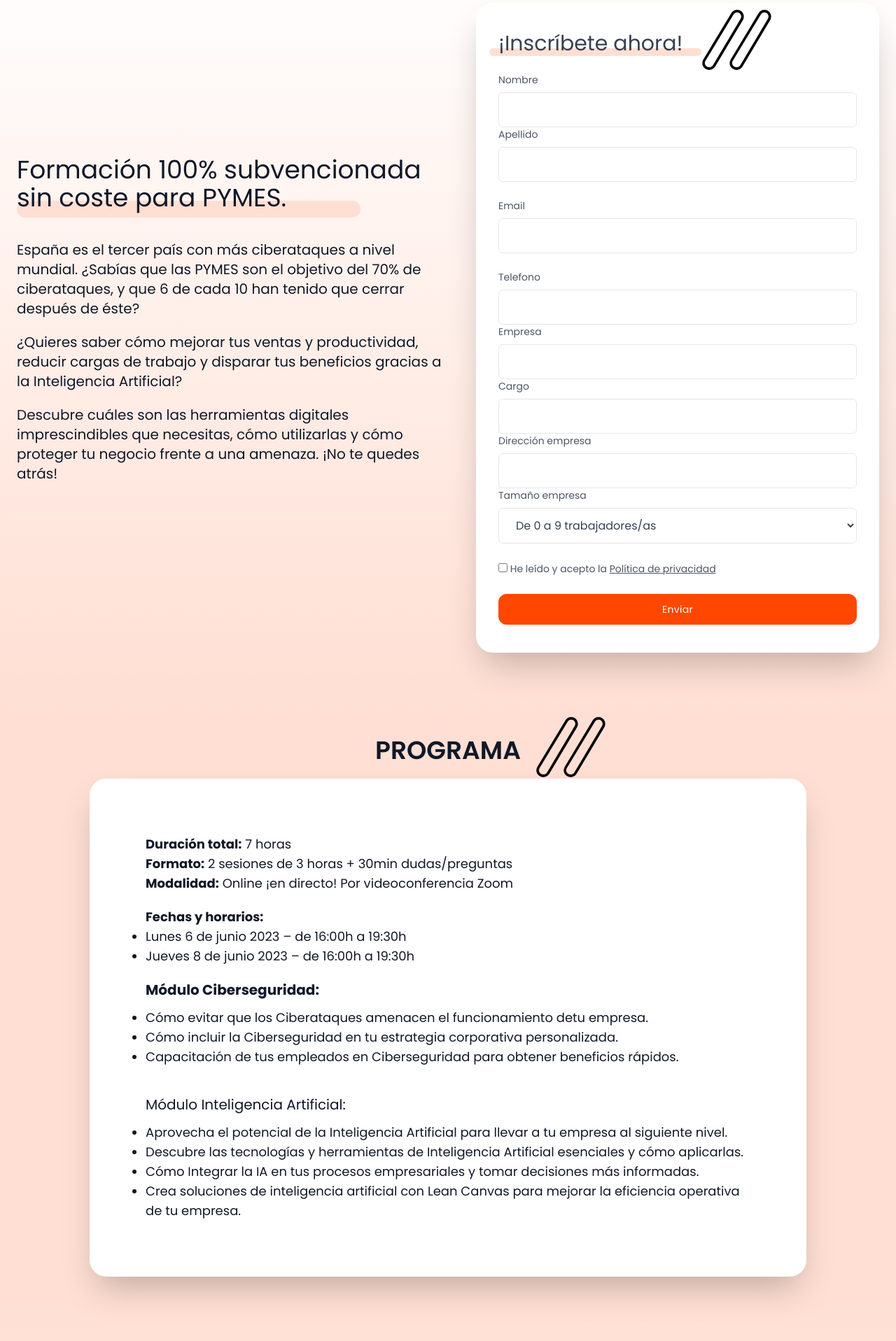
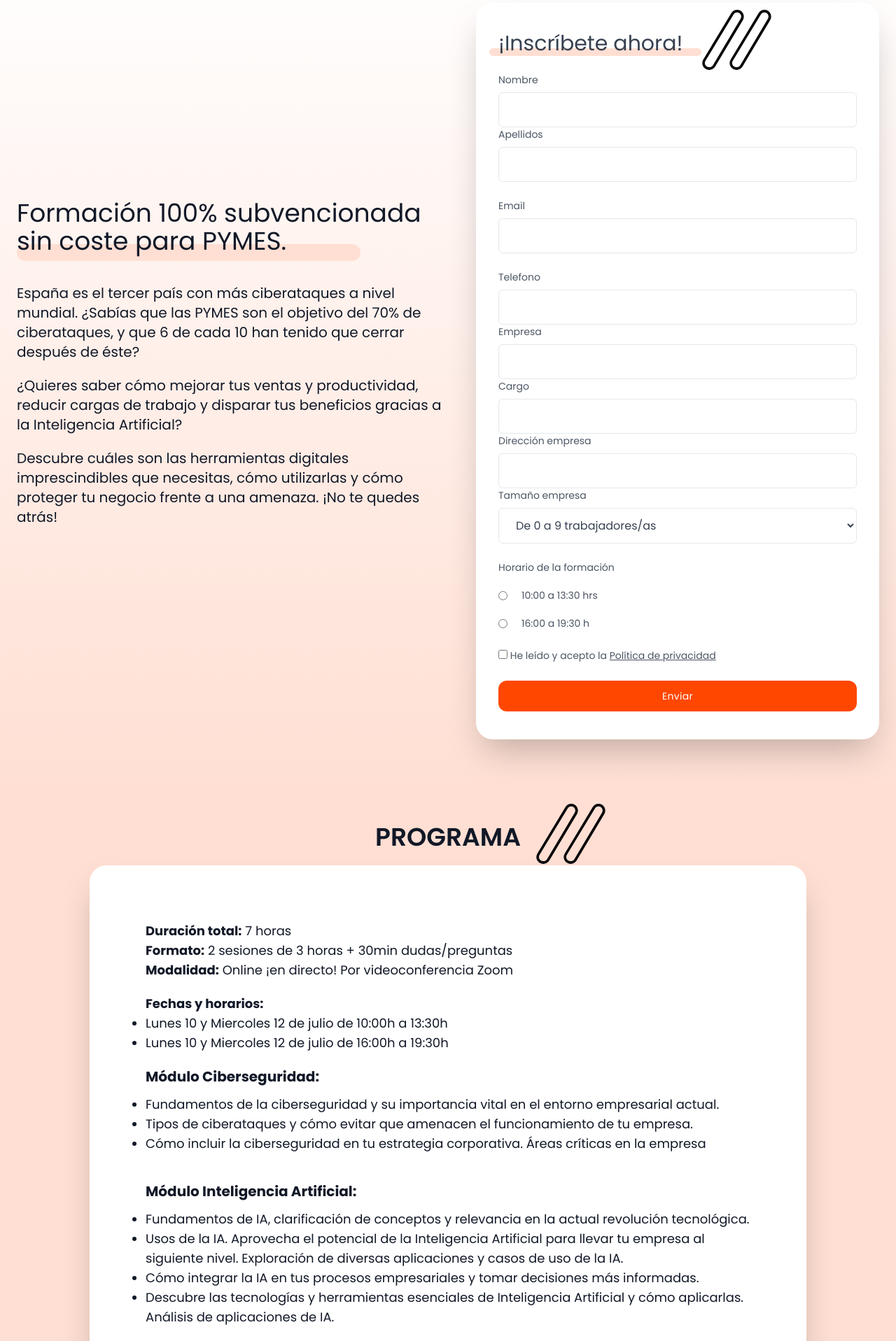
Before and after one commit to AndresEstebanPatino/landing-ai-f5, a Next.js app: page /cursos/ai-ciberseguridad-para-directivos in a window 1280 px wide. Shown: the part 880-2797 px from the top of the page at 70% size. Built offline with nearby package versions, Linux system fonts and the light colour scheme.

Commit message:
add schedule

```diff
--- a/src/components/FormMain.js
+++ b/src/components/FormMain.js
@@ -11,6 +11,7 @@ function FormMain(props) {
     const [company, setCompany] = useState('')
     const [rol, setRol] = useState('')
     const [companySize, setCompanySize] = useState('De 0 a 9 trabajadores/as')
+    const [schedule, setSchedule] = useState('')
     const [address, setAddress] = useState('')
     const [course, setCourse] = useState(`${props.curso}`)
     const [date, setDate] = useState(`${new Date().toJSON().slice(0, 10)}`)
@@ -28,8 +29,9 @@ function FormMain(props) {
         formData.append('address',address)
         formData.append('course',course)
         formData.append('date',date)
+        formData.append('schedule',schedule)
 
-        fetch('https://script.google.com/macros/s/AKfycbz9i6LweTvyp1SECiqp5ICOKQJcvRbudUG0-Lp0c9_7x4yDwRce3fLbTM-BSaAqca0x/exec', {
+        fetch('https://script.google.com/macros/s/AKfycbwJNb2REWPJW46gg3Nip-zY5WQHWPKFaWkEyjJJ0KMtpkfN5BvwBJcBgPBmx0D7tJ0V/exec', {
             mode: 'no-cors',
             method: "post",
             body: formData
@@ -61,7 +63,7 @@ else {
         </div>
 
         <div className="flex-1">
-        <label className="mb-2 block text-sm text-gray-600 ">Apellido</label>
+        <label className="mb-2 block text-sm text-gray-600 ">Apellidos</label>
         <input inputMode='text'  required pattern=".{2,}" value={lastName} onChange={e=> setLastName(e.target.value)} name='lastname' id='lastname' type="text" className="mt-2 block w-full rounded-md border border-gray-200 bg-white px-5 py-3 text-gray-700 focus:border-blue-400 focus:outline-none focus:ring focus:ring-blue-300 focus:ring-opacity-40 " />
         </div>
 
@@ -101,6 +103,21 @@ else {
         </div>
 
         <div className="mt-6 flex-1">
+        <label className="mb-2 block text-sm text-gray-600 ">Horario de la formación</label>
+        <div className='flex items-center gap-5 my-5'>
+            <input type="radio" name='schedule' id='schedulemati' required value='10:00 a 13:30 hrs' onChange={e=> setSchedule(e.target.value)}/>
+            <label className="text-sm text-gray-600 " for="schedulemati">10:00 a 13:30 hrs</label>
+        </div>
+
+        <div className='flex items-center gap-5 my-5'>
+            <input type="radio" name='schedule' id='scheduletarda' required value='16:00 a 19:30 h' onChange={e=> setSchedule(e.target.value)}/>
+            <label className="text-sm text-gray-600 " for="scheduletarda">16:00 a 19:30 h</label>
+        </div>
+
+
+        </div>
+
+        <div className="mt-6 flex-1">
         <input type='checkbox' required/>
         <label className="text-sm text-gray-600"> He leído y acepto la <a href='https://factoriaf5.org/politica-de-privacidad/' target='blank' className='underline'>Política de privacidad</a></label>
         </div>
--- a/src/pages/cursos/ai-ciberseguridad-para-directivos.js
+++ b/src/pages/cursos/ai-ciberseguridad-para-directivos.js
@@ -3,84 +3,109 @@ import FormMain from '@/components/FormMain';
 
 export default function Home() {
   return (
-    <main className='overflow-hidden'>
-
+    <main className="overflow-hidden">
       <section className="relative min-h-screen grid grid-rows-[100px_auto] bg-gradient-to-b from-salmon-f5 to-white">
-    <nav  className="container mx-auto p-6 lg:flex lg:items-center lg:justify-between ">
+        <nav className="container mx-auto p-6 lg:flex lg:items-center lg:justify-between ">
           <div className="flex items-center justify-between relative z-20">
             <div>
-            <a className="text-2xl font-bold text-white hover:text-gray-700 lg:text-3xl" href="/">
-                <img  src='https://factoriaf5.org/wp-content/uploads/2021/07/logo.png' alt='logo factoria f5'/>
+              <a
+                className="text-2xl font-bold text-white hover:text-gray-700 lg:text-3xl"
+                href="/"
+              >
+                <img
+                  src="https://factoriaf5.org/wp-content/uploads/2021/07/logo.png"
+                  alt="logo factoria f5"
+                />
               </a>
             </div>
-
-
-
-
-
           </div>
 
-
           <div className="absolute inset-x-0 z-20 w-full bg-white px-6 py-4 shadow-md transition-all duration-300 ease-in-out dark:bg-gray-900 hidden lg:visible lg:relative lg:top-0 lg:mt-0 lg:flex lg:w-auto lg:translate-x-0 lg:items-center lg:bg-transparent lg:p-0 lg:opacity-100 lg:shadow-none">
-
-
-        <a className="mt-4 block rounded-3xl bg-orange-f5 px-6 py-2.5 text-center font-medium capitalize leading-5 text-white hover:bg-orange-600 lg:mt-0 lg:w-auto" href="#form">¡ Inscríbete ya !</a>
+            <a
+              className="mt-4 block rounded-3xl bg-orange-f5 px-6 py-2.5 text-center font-medium capitalize leading-5 text-white hover:bg-orange-600 lg:mt-0 lg:w-auto"
+              href="#form"
+            >
+              ¡ Inscríbete ya !
+            </a>
           </div>
         </nav>
 
         <div className="container mx-auto px-6 py-auto text-left z-10 relative pointer-events-none ">
           <div className="flex h-full flex-col mt-32 justify-center md:mt-0 lg:w-5/6 xl:w-1/2 ">
-            <h1 className="font-popins text-gray-900 text-4xl lg:text-5xl"><span className='font-bold'>Curso online en IA y Ciberseguridad </span><br></br>imprescindible para CEOs y Managers</h1>
-            <div className='flex mt-9 flex-col md:flex-row md:items-center md:justify-between'>
-               < div className='md:w-3/4 font-popins text-gray-900 text-xl  '>
-                <p className="mb-5">Aprende todo lo que necesitas saber para impulsar, optimizar y proteger tu empresa.</p>
-                <p className="mb-5 font-bold">6 y 8 de junio de 2023</p>
-                <p className=""> Programa Europeo TECH TIME 2 SKILL.<br></br> Formación subvencionada sin coste para PYMES</p>
+            <h1 className="font-popins text-gray-900 text-4xl lg:text-5xl">
+              <span className="font-bold">
+                Curso online en IA y Ciberseguridad{" "}
+              </span>
+              <br></br>imprescindible para CEOs y Managers
+            </h1>
+            <div className="flex mt-9 flex-col md:flex-row md:items-center md:justify-between">
+              <div className="md:w-3/4 font-popins text-gray-900 text-xl  ">
+                <p className="mb-5">
+                  Aprende todo lo que necesitas saber para impulsar, optimizar y
+                  proteger tu empresa.
+                </p>
+                <p className="mb-5 font-bold">10 y 12 de julio de 2023</p>
+                <p className="">
+                  {" "}
+                  Programa Europeo TECH TIME 2 SKILL.<br></br> Formación
+                  subvencionada sin coste para PYMES
+                </p>
               </div>
-                <a href='#form'>
+              <a href="#form">
                 <button className="rounded-full bg-orange-f5 px-2 text-white  focus:outline-none pointer-events-auto relative flex items-center h-20 w-full max-w-[250px] mt-7 md:w-[150px] md:mt-0  group">
-                    <img src='/img/btn-lg.svg' className='transition-transform duration-500 md:group-hover:translate-x-full'/>
-                    <p className='transition-all  duration-1000 absolute opacity-100 translate-x-20 md:translate-x-0 md:opacity-0 group-hover:opacity-100 '>Más info</p>
+                  <img
+                    src="/img/btn-lg.svg"
+                    className="transition-transform duration-500 md:group-hover:translate-x-full"
+                  />
+                  <p className="transition-all  duration-1000 absolute opacity-100 translate-x-20 md:translate-x-0 md:opacity-0 group-hover:opacity-100 ">
+                    Más info
+                  </p>
                 </button>
               </a>
             </div>
 
-    <div className='mt-9 bg-white w-full rounded-b-full rounded-r-full grid grid-cols-2 md:grid-cols-[1.5fr_1fr_1fr_1fr_1fr] justify-items-center px-6 py-5 justify-center gap-3 items-center overflow-hidden drop-shadow-2xl'>
-        <img  src='/img/logo-ue.png'/>
-        <img  src='/img/logo-f5.png'/>
-        <img  src='/img/logo-pimec.png'/>
-        <img  src='/img/logo-microsoft.png'/>
-        <img  src='/img/logo-simplon.png'/>
-    </div>
-
-
+            <div className="mt-9 bg-white w-full rounded-b-full rounded-r-full grid grid-cols-2 md:grid-cols-[1.5fr_1fr_1fr_1fr_1fr] justify-items-center px-6 py-5 justify-center gap-3 items-center overflow-hidden drop-shadow-2xl">
+              <img src="/img/logo-ue.png" />
+              <img src="/img/logo-f5.png" />
+              <img src="/img/logo-pimec.png" />
+              <img src="/img/logo-microsoft.png" />
+              <img src="/img/logo-simplon.png" />
             </div>
           </div>
-    <div className='absolute h-full w-full z-0 mix-blend-multiply hidden md:block '>
-
-
-    <video autoPlay muted loop preload="true" className='absolute bottom-1/2 xl:bottom-auto' width="100%" height="100%"  src="/img/general/hero-face-ai.mp4" type="video/mp4" >
-
-    </video>
-
-
-
         </div>
-    <div className='absolute h-full w-full z-0 mix-blend-multiply  opacity-60 md:hidden flex items-start justify-end '>
-        <img className='w-4/6' src='/img/face-ai-movil.png'/>
+        <div className="absolute h-full w-full z-0 mix-blend-multiply hidden md:block ">
+          <video
+            autoPlay
+            muted
+            loop
+            preload="true"
+            className="absolute bottom-1/2 xl:bottom-auto"
+            width="100%"
+            height="100%"
+            src="/img/general/hero-face-ai.mp4"
+            type="video/mp4"
+          ></video>
         </div>
-
-
+        <div className="absolute h-full w-full z-0 mix-blend-multiply  opacity-60 md:hidden flex items-start justify-end ">
+          <img className="w-4/6" src="/img/face-ai-movil.png" />
+        </div>
       </section>
 
-   <section id='form' className="py-10 bg-gradient-to-t from-salmon-f5 to-white">
+      <section
+        id="form"
+        className="py-10 bg-gradient-to-t from-salmon-f5 to-white"
+      >
         <div className="container mx-auto flex flex-col px-6 py-10">
           <div className="flex-1 lg:-mx-6 lg:flex lg:items-center">
             <div className="lg:mx-6 lg:w-1/2 text-gray-900 font-popins text-xl">
-        <p className='text-4xl mb-10 title-side-alone'>Formación 100% subvencionada <br></br> sin coste para PYMES.</p>
-        <p className=" mb-5">España es el tercer país con más ciberataques a nivel mundial.
+              <p className="text-4xl mb-10 title-side-alone">
+                Formación 100% subvencionada <br></br> sin coste para PYMES.
+              </p>
+              <p className=" mb-5">
+                España es el tercer país con más ciberataques a nivel mundial.
                 ¿Sabías que las PYMES son el objetivo del 70% de ciberataques, y
-que 6 de cada 10 han tenido que cerrar después de éste?</p>
+                que 6 de cada 10 han tenido que cerrar después de éste?
+              </p>
               <p className="mb-5">
                 ¿Quieres saber cómo mejorar tus ventas y productividad, reducir
                 cargas de trabajo y disparar tus beneficios gracias a la
@@ -88,140 +113,140 @@ Inteligencia Artificial?
               </p>
               <p className="mb-5">
                 Descubre cuáles son las herramientas digitales imprescindibles
-que necesitas, cómo utilizarlas y cómo proteger tu negocio frente
-a una amenaza. ¡No te quedes atrás!</p>
+                que necesitas, cómo utilizarlas y cómo proteger tu negocio
+                frente a una amenaza. ¡No te quedes atrás!
+              </p>
             </div>
 
             <div className="mt-1 lg:mx-2 lg:w-1/2">
               <div className="mx-auto w-full overflow-hidden rounded-3xl bg-white px-8 py-10 shadow-2xl lg:max-w-xl font-popins">
-            <h1 className="text-3xl font-medium text-gray-700 title-section">¡Inscríbete ahora!</h1>
+                <h1 className="text-3xl font-medium text-gray-700 title-section">
+                  ¡Inscríbete ahora!
+                </h1>
 
-
-            <FormMain curso="1 Day for CEOS"/>
+                <FormMain curso="1 Day for CEOS" />
               </div>
             </div>
           </div>
         </div>
       </section>
 
-    <section  className="py-0 bg-salmon-f5">
+      <section className="py-0 bg-salmon-f5">
         <div className="container mx-auto flex flex-col items-center px-6 py-10 text-lg">
-    <h2 className="text-gray-900  text-4xl mb-5 font-semibold lg:text-4xl font-popins  title-section ">PROGRAMA</h2>
+          <h2 className="text-gray-900  text-4xl mb-5 font-semibold lg:text-4xl font-popins  title-section ">
+            PROGRAMA
+          </h2>
 
           <div className="text-gray-900 mx-auto w-full overflow-hidden rounded-3xl bg-white p-20 shadow-2xl lg:max-w-5xl  font-popins">
-
-
-<p className='mb-5 '><strong>Duración total:</strong> 7 horas<br></br>
-<strong>Formato:</strong> 2 sesiones de 3 horas + 30min dudas/preguntas<br></br>
-<strong>Modalidad:</strong> Online ¡en directo! Por videoconferencia Zoom <br></br>
-
+            <p className="mb-5 ">
+              <strong>Duración total:</strong> 7 horas<br></br>
+              <strong>Formato:</strong> 2 sesiones de 3 horas + 30min
+              dudas/preguntas<br></br>
+              <strong>Modalidad:</strong> Online ¡en directo! Por
+              videoconferencia Zoom <br></br>
             </p>
             <strong>Fechas y horarios:</strong>
-<ul className='list-disc mb-5'>
-    <li>Lunes 6 de junio 2023 – de 16:00h a 19:30h</li>
-    <li>Jueves 8 de junio 2023 – de 16:00h a 19:30h</li>
+            <ul className="list-disc mb-5">
+              <li>Lunes 10 y Miercoles 12 de julio de 10:00h a 13:30h</li>
+
+              <li>Lunes 10 y Miercoles 12 de julio de 16:00h a 19:30h</li>
             </ul>
 
-    <h4 className='mb-3 text-xl font-bold'>Módulo Ciberseguridad:</h4>
-    <ul className='list-disc'>
-
-        <li>Cómo evitar que los Ciberataques amenacen el funcionamiento detu empresa.</li>
-        <li>Cómo incluir la Ciberseguridad en tu estrategia corporativa personalizada.</li>
-        <li>Capacitación de tus empleados en Ciberseguridad para obtener beneficios rápidos.</li>
+            <h4 className="mb-3 text-xl font-bold">Módulo Ciberseguridad:</h4>
+            <ul className="list-disc">
+              <li>
+              Fundamentos de la ciberseguridad y su importancia vital en el entorno empresarial actual.
+              </li>
+              <li>
+              Tipos de ciberataques y cómo evitar que amenacen el funcionamiento de tu empresa.
+              </li>
+              <li>Cómo incluir la ciberseguridad en tu estrategia corporativa. Áreas críticas en la empresa</li>
             </ul>
-<h4 className='mt-10 mb-3 text-xl'>Módulo Inteligencia Artificial:</h4>
-<ul className='list-disc'>
-<li>Aprovecha el potencial de la Inteligencia Artificial para llevar a tu
-empresa al siguiente nivel.</li>
-<li>
-Descubre las tecnologías y herramientas de Inteligencia
-Artificial
-esenciales y cómo aplicarlas.</li>
-<li>
-Cómo Integrar la IA en tus procesos empresariales y tomar
-decisiones más informadas.</li>
-<li>
-Crea soluciones de inteligencia artificial con Lean
-Canvas para
-mejorar la eficiencia operativa de tu empresa.</li>
+            <h4 className="mt-10 mb-3 text-xl font-bold">
+              Módulo Inteligencia Artificial:
+            </h4>
+            <ul className="list-disc">
+              <li>Fundamentos de IA, clarificación de conceptos y relevancia en la actual revolución tecnológica.</li>
+              <li>Usos de la IA. Aprovecha el potencial de la Inteligencia Artificial para llevar tu empresa al siguiente nivel. Exploración de diversas aplicaciones y casos de uso de la IA. </li>
+              <li>Cómo integrar la IA en tus procesos empresariales y tomar decisiones más informadas.</li>
+              <li>Descubre las tecnologías y herramientas esenciales de Inteligencia Artificial y cómo aplicarlas. Análisis de aplicaciones de IA.</li>
             </ul>
           </div>
-
-
-
         </div>
       </section>
 
-    <section  className="bg-gradient-to-b from-salmon-f5 to-white py-5">
-
+      <section className="bg-gradient-to-b from-salmon-f5 to-white py-5">
         <div className="container mx-auto flex flex-col px-6 py-10">
-
           <div className="flex-1 lg:-mx-6 lg:flex lg:items-center">
             <div className="mt-1 lg:mx-2 lg:w-1/2">
-            <img className='mix-blend-multiply' src='/img/features1.jpg'/>
+              <img className="mix-blend-multiply" src="/img/features1.jpg" />
             </div>
 
             <div className="lg:mx-6 lg:w-1/2">
-            <h3 className="text-gray-900  text-4xl mb-10 font-semibold lg:text-4xl font-popins ">Minimiza riesgos y protégete ante ciberataques </h3>
-            <p className="text-gray-900 text-xl   font-popins ">Los ciberataques aumentan sin parar y son una amenaza real
-para toda empresa y sus clientes , especialmente para las PYMES
-No permitas que tu empresa sea la próxima. Implementando
+              <h3 className="text-gray-900  text-4xl mb-10 font-semibold lg:text-4xl font-popins ">
+                Minimiza riesgos y protégete ante ciberataques{" "}
+              </h3>
+              <p className="text-gray-900 text-xl   font-popins ">
+                Los ciberataques aumentan sin parar y son una amenaza real para
+                toda empresa y sus clientes , especialmente para las PYMES No
+                permitas que tu empresa sea la próxima. Implementando
                 herramientas de Inteligencia Artificial y Ciberseguridad podrás
                 mantener tus sistemas y datos seguros, proteger la reputación de
-tu empresa y mantener la confianza de tus clientes.</p>
+                tu empresa y mantener la confianza de tus clientes.
+              </p>
             </div>
           </div>
         </div>
       </section>
 
-
       <section className="py-0 bg-gradient-to-t from-salmon-f5 to-white">
-
         <div className="container mx-auto flex flex-col px-6 py-10">
-
           <div className="flex-1 lg:-mx-6 flex flex-col-reverse lg:flex-row  lg:items-center ">
-
-
             <div className="lg:mx-6 lg:w-1/2">
-            <h3 className="text-gray-900  text-4xl mb-10 font-semibold lg:text-4xl font-popins ">Reduce las posibilidades de error: toma decisiones
-más informadas y precisas</h3>
-            <p className="text-gray-900 text-xl   font-popins ">La Inteligencia Artificial y la Ciberseguridad son áreas altamente
-técnicas y especializadas que pueden ser difíciles de comprender y
-evaluar para los líderes empresariales. Sin embargo, es vital que
-todo líder tenga conocimiento y tome decisiones bien informadas
-en estas áreas para garantizar la protección de su empresa y
-mantener su posición en el mercado.</p>
+              <h3 className="text-gray-900  text-4xl mb-10 font-semibold lg:text-4xl font-popins ">
+                Reduce las posibilidades de error: toma decisiones más
+                informadas y precisas
+              </h3>
+              <p className="text-gray-900 text-xl   font-popins ">
+                La Inteligencia Artificial y la Ciberseguridad son áreas
+                altamente técnicas y especializadas que pueden ser difíciles de
+                comprender y evaluar para los líderes empresariales. Sin
+                embargo, es vital que todo líder tenga conocimiento y tome
+                decisiones bien informadas en estas áreas para garantizar la
+                protección de su empresa y mantener su posición en el mercado.
+              </p>
             </div>
 
             <div className="mt-1 lg:mx-2 lg:w-1/2">
-                <img className='mix-blend-multiply' src='/img/features2.jpg'/>
+              <img className="mix-blend-multiply" src="/img/features2.jpg" />
             </div>
           </div>
         </div>
       </section>
 
       <section className="bg-gradient-to-b from-salmon-f5 to-white py-5">
-
         <div className="container mx-auto flex flex-col px-6 py-10">
-
           <div className="flex-1 lg:-mx-6 lg:flex lg:items-center">
             <div className="mt-1 lg:mx-2 lg:w-1/2">
-            <img className='mix-blend-multiply' src='/img/features3.jpg'/>
+              <img className="mix-blend-multiply" src="/img/features3.jpg" />
             </div>
 
             <div className="lg:mx-6 lg:w-1/2">
-        <h3 className="text-gray-900  text-4xl mb-10 font-semibold lg:text-4xl font-popins ">La Protección de los datos empresariales: Una
-prioridad absoluta en la era de la tecnología y la
-información</h3>
-        <p className="text-gray-900 text-xl   font-popins ">El uso de herramientas avanzadas de Inteligencia Artificial y
+              <h3 className="text-gray-900  text-4xl mb-10 font-semibold lg:text-4xl font-popins ">
+                La Protección de los datos empresariales: Una prioridad absoluta
+                en la era de la tecnología y la información
+              </h3>
+              <p className="text-gray-900 text-xl   font-popins ">
+                El uso de herramientas avanzadas de Inteligencia Artificial y
                 Ciberseguridad es absolutamente necesario para garantizar una
                 protección efectiva de los datos y cumplir con las normativas y
                 regulaciones en constante evolución. La falta de protección
                 adecuada puede implicar consecuencias muy graves para la
                 empresa, incluyendo pérdida de datos, daño a la reputación,
-interrupción del negocio o incluso su cese. Por ello, la seguridad
-de los datos empresariales debe ser una prioridad absoluta para
-líderes empresariales a todos los niveles.</p>
+                interrupción del negocio o incluso su cese. Por ello, la
+                seguridad de los datos empresariales debe ser una prioridad
+                absoluta para líderes empresariales a todos los niveles.
+              </p>
             </div>
           </div>
         </div>
@@ -229,19 +254,28 @@ líderes empresariales a todos los niveles.</p>
 
       <footer className="bg-white ">
         <div className="container mx-auto px-6 py-12">
+          <div className="flex flex-col items-center justify-between sm:flex-row">
+            <a
+              href="mailto:techtime2skill@factoriaf5.org"
+              className="text-lg font-bold text-gray-800 transition-colors duration-300 hover:text-gray-700"
+            >
+              Para cualquier duda o consulta, escríbenos a
+              techtime2skill@factoriaf5.org
+            </a>
 
-
-        <div className="flex flex-col items-center justify-between sm:flex-row">
-        <a href="mailto:techtime2skill@factoriaf5.org" className="text-lg font-bold text-gray-800 transition-colors duration-300 hover:text-gray-700">Para cualquier duda o consulta, escríbenos a
-techtime2skill@factoriaf5.org</a>
-
-        <p className="mt-4 text-sm text-gray-500 dark:text-gray-300 sm:mt-0">© Copyright 2023. All Rights Reserved.</p>
+            <p className="mt-4 text-sm text-gray-500 dark:text-gray-300 sm:mt-0">
+              © Copyright 2023. All Rights Reserved.
+            </p>
           </div>
         </div>
       </footer>
 
-    <a className="fixed bottom-5  right-5 mt-4 rounded-3xl bg-orange-f5 px-6 py-2.5 text-center font-medium capitalize leading-5 text-white hover:bg-orange-600 lg:mt-0 lg:w-auto" href="#form">CONTACTO </a>
-
+      <a
+        className="fixed bottom-5  right-5 mt-4 rounded-3xl bg-orange-f5 px-6 py-2.5 text-center font-medium capitalize leading-5 text-white hover:bg-orange-600 lg:mt-0 lg:w-auto"
+        href="#form"
+      >
+        CONTACTO{" "}
+      </a>
     </main>
-  )
+  );
 }
```
Lines whose indentation alone changed are shown as unchanged.
